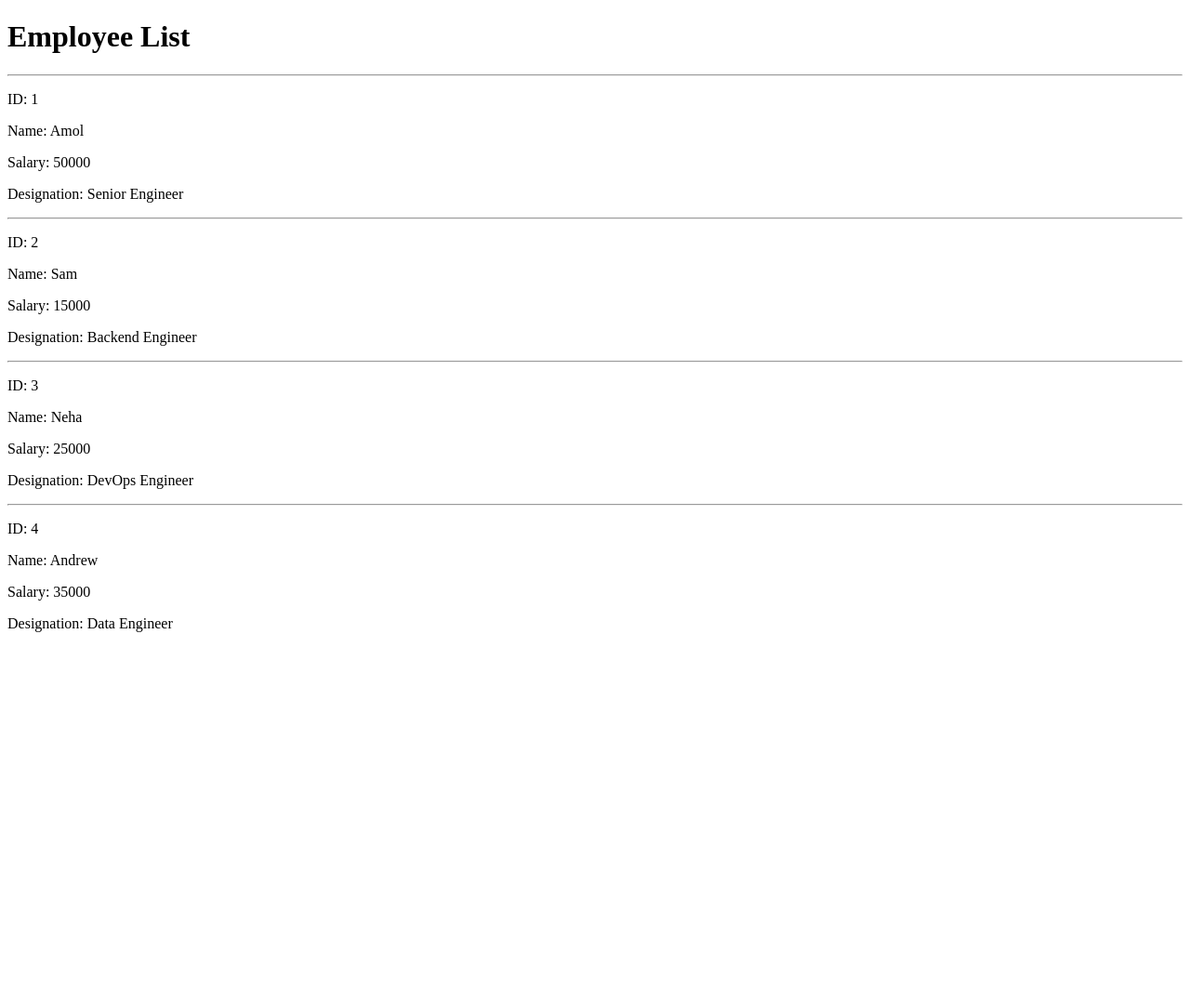
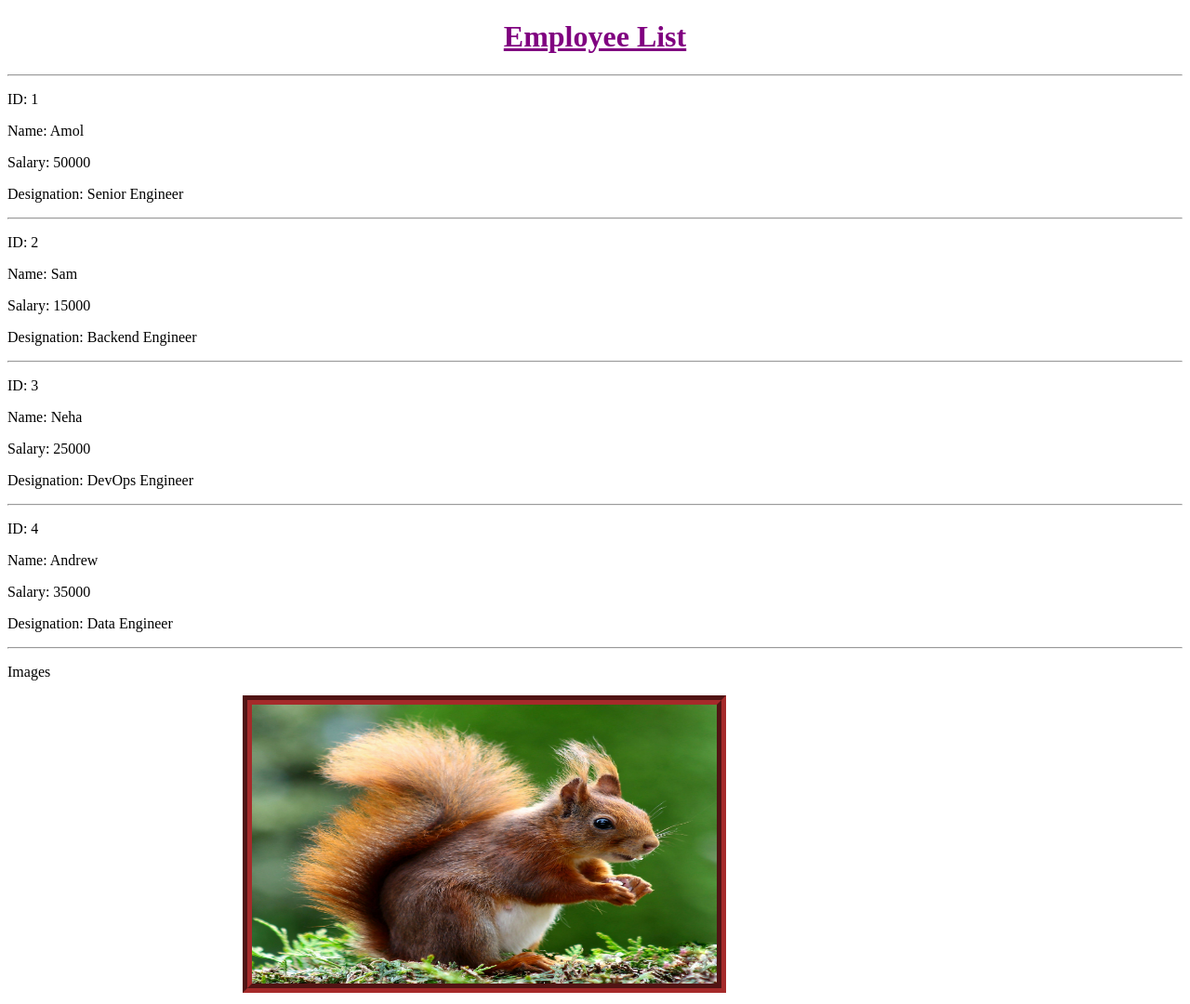
Before and after one commit to codeverse-amol/web_development, a Django app: page /employeetemplate/ in a window 1280 px wide. Shown: the whole page at 93% size. Before the commit the page ends 680 px from the top, so only its background shows below. Run offline with Django 5.2, Linux system fonts and the light colour scheme.

Commit message:
Update employee template and settings, add static assets

```diff
--- /dev/null
+++ b/templatesDemo/static/css/emp.css
@@ -0,0 +1,12 @@
+img{
+    height: 300px;
+    width: 500px;
+    border: 10px brown groove;
+    margin: 0% 20%;
+}
+
+h1{
+    color: purple;
+    text-align: center;
+    text-decoration: underline;
+}
--- a/templatesDemo/templates/templatesApp/employeeTemplate.html
+++ b/templatesDemo/templates/templatesApp/employeeTemplate.html
@@ -1,9 +1,12 @@
 <!DOCTYPE html>
+{% load static %}
+
 <html lang="en">
 <head>
     <meta charset="UTF-8">
     <meta name="viewport" content="width=device-width, initial-scale=1.0">
     <title>Employee Template</title>
+    <link rel="stylesheet" href="{% static 'css/emp.css' %}"/>
 </head>
 <body>
     <h1>Employee List</h1>
@@ -15,5 +18,9 @@
         <p>Salary: {{ emp.salary }}</p>
         <p>Designation: {{ emp.designation }}</p>
     {% endfor %}
+<hr>
+<p>Images</p>
+<img src="{% static 'images/animals.jpeg' %}"/>
+
 </body>
 </html>
--- a/templatesDemo/templatesDemo/settings.py
+++ b/templatesDemo/templatesDemo/settings.py
@@ -115,3 +115,6 @@ USE_TZ = True
 # https://docs.djangoproject.com/en/6.0/howto/static-files/
 
 STATIC_URL = 'static/'
+
+
+STATICFILES_DIRS = [BASE_DIR, 'static']
```
Also changed, not shown: templatesDemo/static/images/animals.jpeg (added). Lines whose indentation alone changed are shown as unchanged.
